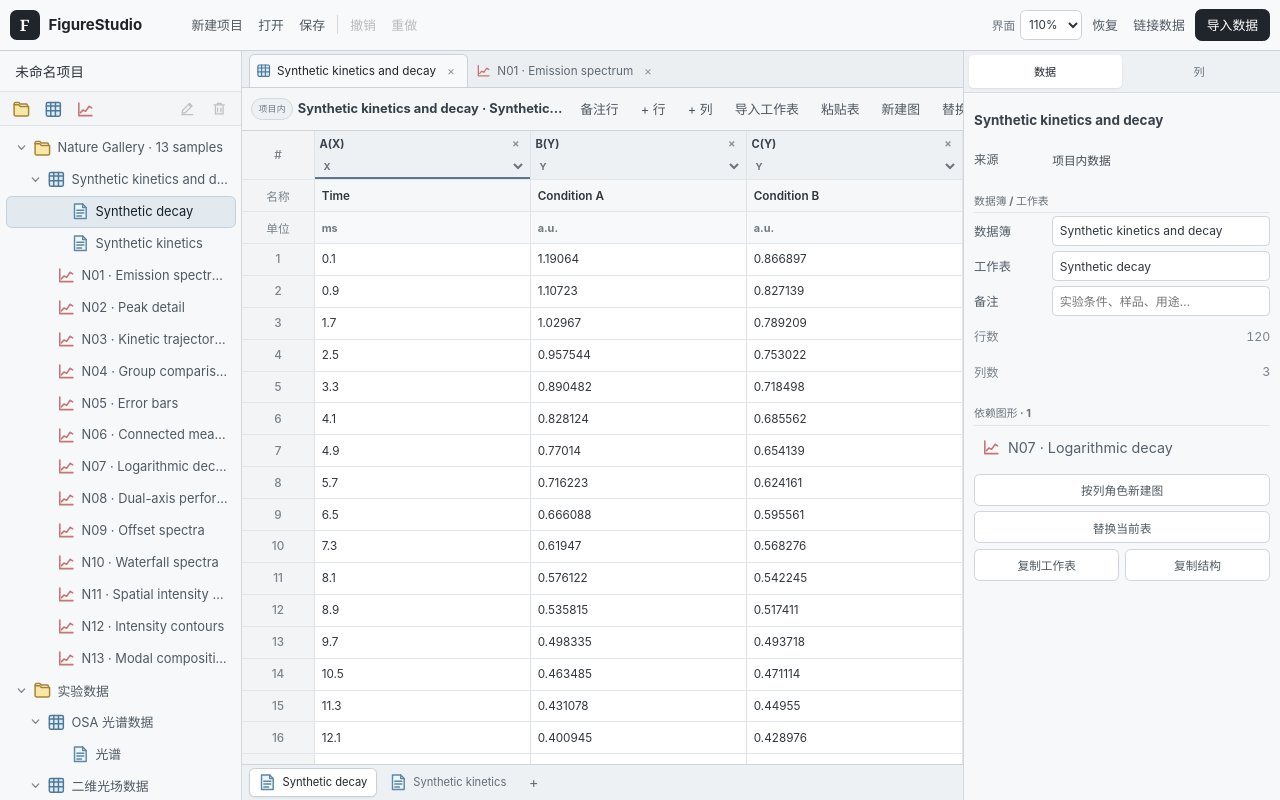
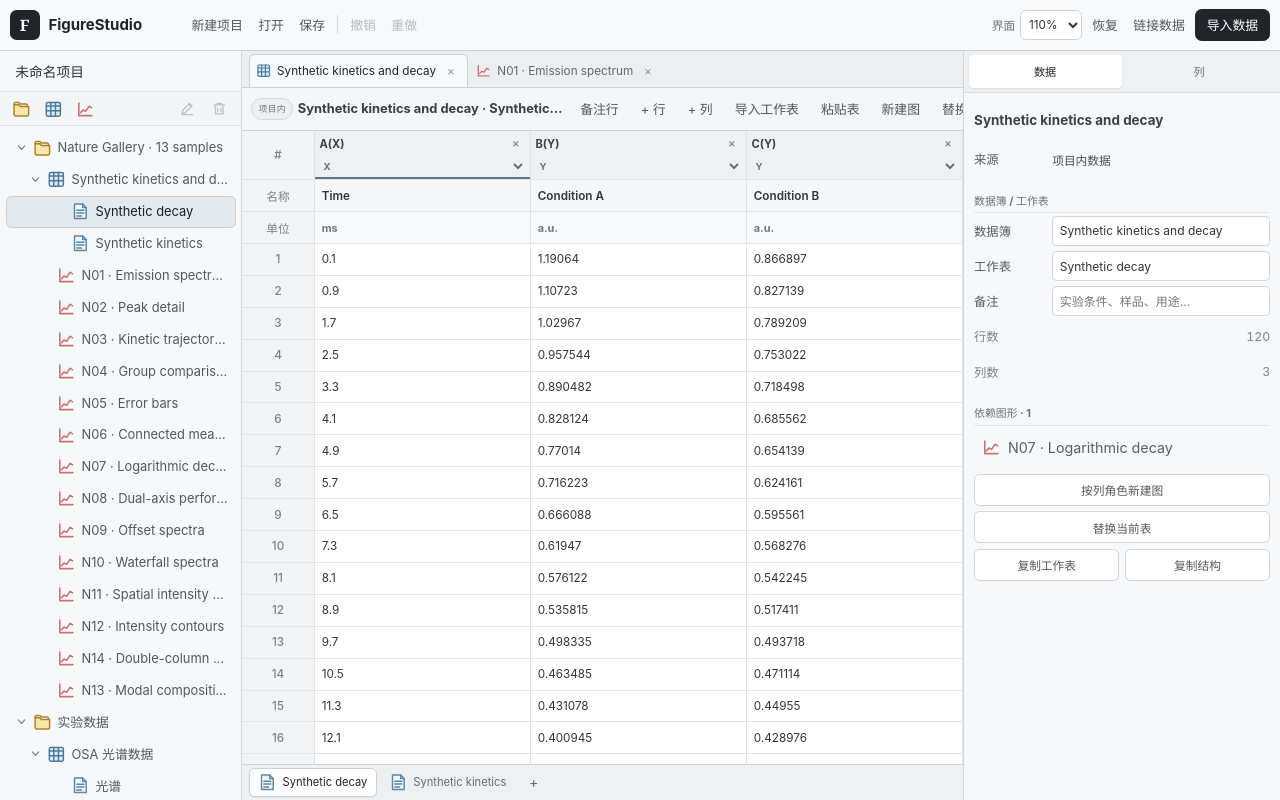
Before and after one commit to FenLynn/gpt-pub, a React (Vite) app in the folder projects/1-桌面软件/108-FigureStudio/web/: page / in a window 1280 px wide. Built offline with nearby package versions, Linux system fonts and the light colour scheme.

Commit message:
feat(p108): add print-true 183mm double-column Nature benchmark

```diff
--- a/projects/1-桌面软件/108-FigureStudio/web/src/data/natureGallery.ts
+++ b/projects/1-桌面软件/108-FigureStudio/web/src/data/natureGallery.ts
@@ -137,6 +137,13 @@ export function createNatureGallery(
       { xTitle:"Horizontal position (mm)",yTitle:"Vertical position (mm)",
         colorbarTitle:"Intensity (a.u.)",marginRightMm:13,legendVisible:false,
         contourLevels:12,contourFill:true,contourLines:true }),
+    make(sheets.kinetics, "N14 · Double-column kinetic comparison", "xy-line",
+      { figureWidthMm:183,figureHeightMm:72,
+        xTitle:"Time (s)",yTitle:"Normalized response (a.u.)",
+        marginLeftMm:14,marginRightMm:8,marginBottomMm:12,legendPosition:"top-left" },
+      { "nature-kinetics-control":{color:blue,lineWidthPt:0.8},
+        "nature-kinetics-treatment":{color:vermilion,lineWidthPt:0.8,lineStyle:"dash"} },
+      ["nature-kinetics-control","nature-kinetics-treatment"]),
     make(sheets.bar, "N13 · Modal composition", "stacked-bar",
       { xTitle:"Condition",yTitle:"Fraction (%)",
         legendPosition:"outside-right",marginRightMm:24,barLabelsVisible:false },
```
